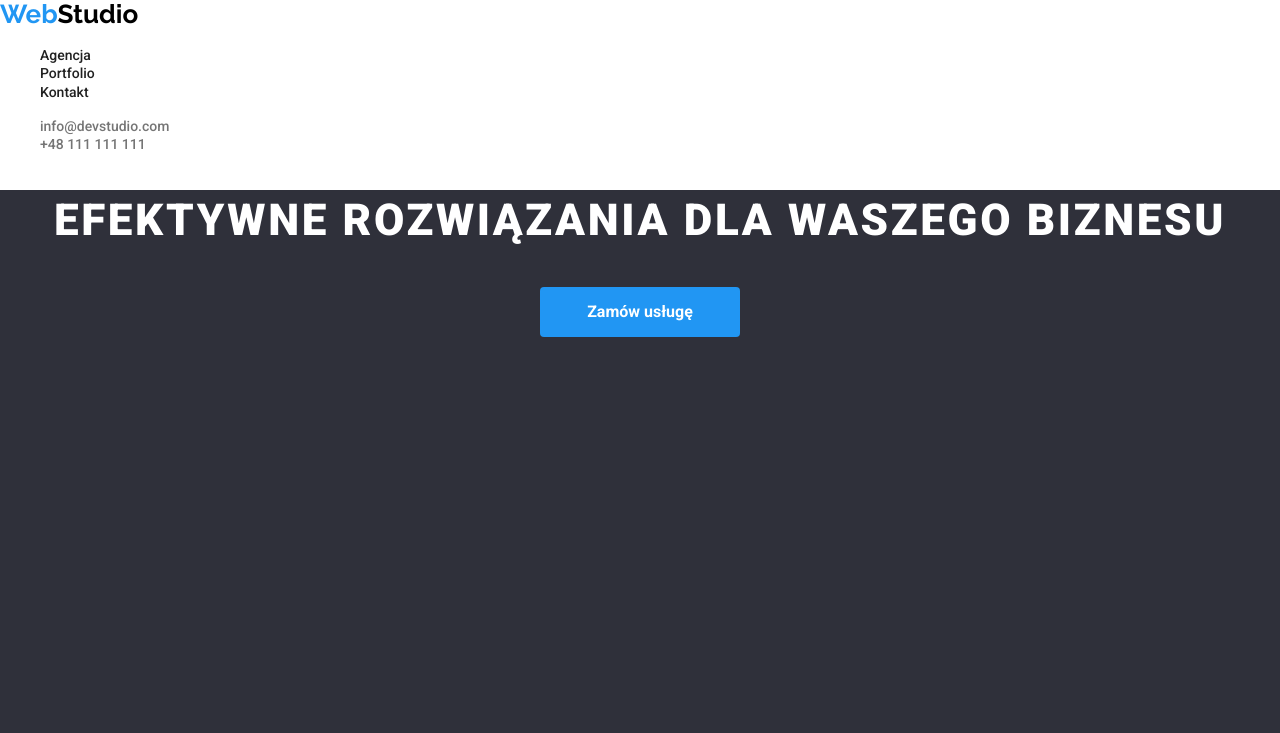
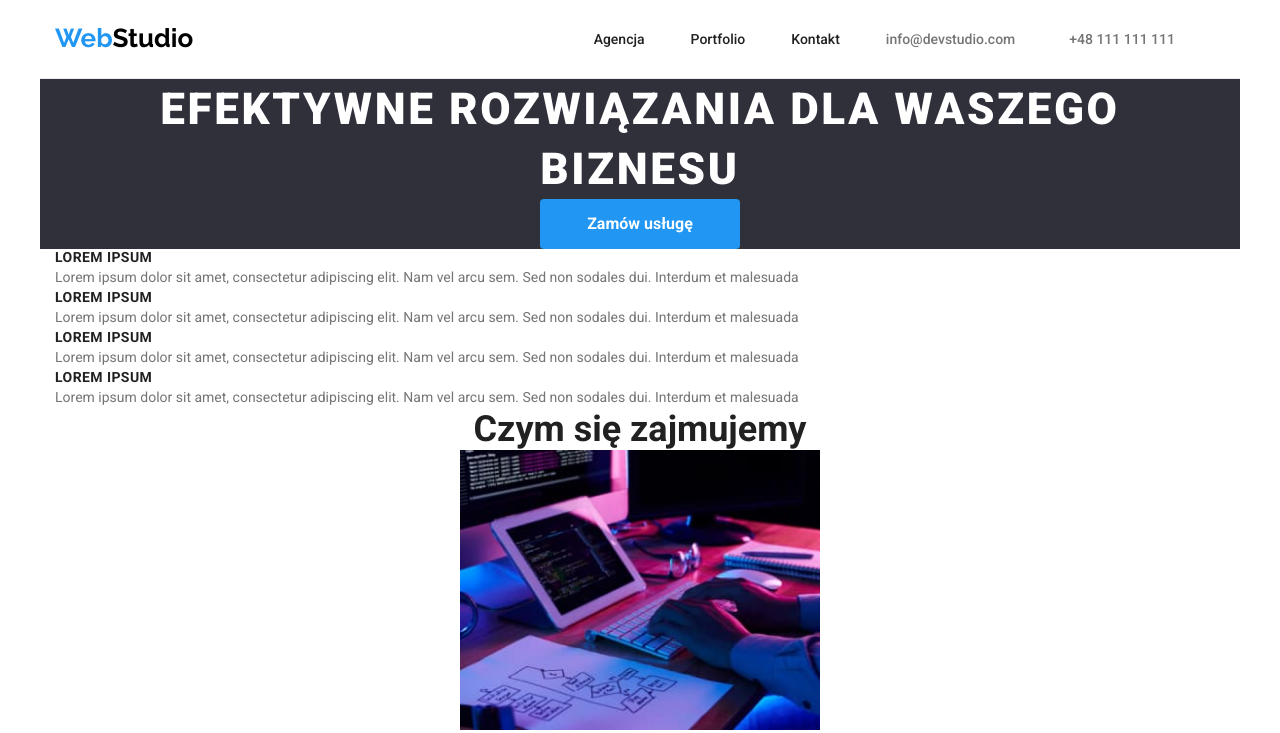
Before and after one commit to marqs90/goit-markup-hw-03, a plain HTML site: page index.html in a window 1280 px wide. Shown: the top 733 px of the page. Drawn offline with nearby package versions, Linux system fonts and the light colour scheme.

Commit message:
finished arrange nav

```diff
--- a/css/styles.css
+++ b/css/styles.css
@@ -8,13 +8,38 @@
 	--color-bcg-second: #2f303a;
 }
 
+* {
+	margin: 0;
+	padding: 0;
+}
+
 body {
 	background-color: var(--color-bcg-first);
 	font-family: "Roboto", sans-serif;
 	color: var(--color-font-first);
 }
 
+.container {
+	width: 100%;
+	max-width: 1200px;
+	margin: auto;
+	padding: 0 15px;
+}
+
 /* Header, nav, logo */
+
+.header {
+	padding-top: 24px;
+	padding-bottom: 24px;
+	display: flex;
+	justify-content: space-between;
+	align-items: center;
+	border-bottom: 1px solid #ececec;
+}
+
+.navigation {
+	display: flex;
+}
 
 .logo {
 	font-family: "Raleway", sans-serif;
@@ -28,6 +53,9 @@ body {
 }
 
 .nav-list {
+	display: flex;
+	align-items: center;
+	flex-wrap: wrap;
 	list-style: none;
 }
 
@@ -37,6 +65,10 @@ body {
 	font-weight: 500;
 	color: var(--color-font-first);
 }
+.nav-item {
+	margin-right: 46px;
+	display: inline;
+}
 
 .nav-link:hover,
 .nav-link:focus,
@@ -44,6 +76,10 @@ body {
 	color: var(--color-font-third);
 }
 
+.contact-item {
+	display: inline;
+	margin-right: 50px;
+}
 .contact-list {
 	list-style: none;
 }
@@ -64,7 +100,6 @@ body {
 /* Hero */
 
 .hero {
-	height: 600px;
 	background-color: var(--color-bcg-second);
 	text-align: center;
 }
@@ -106,7 +141,7 @@ body {
 }
 
 .portfolio-menu-item {
-	display: inline;
+	display: block;
 }
 
 .btn-submenu {
--- a/index.html
+++ b/index.html
@@ -10,16 +10,20 @@
 		<link
 			href="https://fonts.googleapis.com/css2?family=Raleway:wght@700&family=Roboto:wght@400;500;700;900&display=swap"
 			rel="stylesheet" />
-			<link rel="stylesheet" href="https://cdnjs.cloudflare.com/ajax/libs/modern-normalize/1.1.0/modern-normalize.min.css" integrity="sha512-wpPYUAdjBVSE4KJnH1VR1HeZfpl1ub8YT/NKx4PuQ5NmX2tKuGu6U/JRp5y+Y8XG2tV+wKQpNHVUX03MfMFn9Q==" crossorigin="anonymous" referrerpolicy="no-referrer" />
+		<link
+			rel="stylesheet"
+			href="https://cdnjs.cloudflare.com/ajax/libs/modern-normalize/1.1.0/modern-normalize.min.css"
+			integrity="sha512-wpPYUAdjBVSE4KJnH1VR1HeZfpl1ub8YT/NKx4PuQ5NmX2tKuGu6U/JRp5y+Y8XG2tV+wKQpNHVUX03MfMFn9Q=="
+			crossorigin="anonymous"
+			referrerpolicy="no-referrer" />
 		<link rel="stylesheet" href="./css/styles.css" />
 	</head>
 	<body>
 		<!-- Header, nav, logo -->
-		<header class="header">
+		<header class="header container">
 			<a class="logo" href="index.html" title="Strona główna"
-				><span class="blue-logo">Web</span>Studio</a
-			>
-			<nav>
+				><span class="blue-logo">Web</span>Studio</a>
+			<nav class="navigation">
 				<ul class="nav-list">
 					<li class="nav-item">
 						<a class="nav-link" href="#">Agencja</a>
@@ -45,12 +49,12 @@
 		</header>
 		<!-- Hero -->
 		<main class="main">
-			<section class="hero">
+			<section class="hero container">
 				<h1 class="hero-title">EFEKTYWNE ROZWIĄZANIA DLA WASZEGO BIZNESU</h1>
 				<button type="button" class="btn-hero">Zamów usługę</button>
 			</section>
 			<!-- Section lorem -->
-			<section class="lorem">
+			<section class="lorem container">
 				<ul class="lorem-list">
 					<li class="lorem-item">
 						<h3 class="lorem-title">LOREM IPSUM</h3>
@@ -83,7 +87,7 @@
 				</ul>
 			</section>
 			<!-- our Job offer  -->
-			<section class="offer">
+			<section class="offer container">
 				<h2 class="offer-title">Czym się zajmujemy</h2>
 				<ul class="offer-list">
 					<li class="offer-item">
@@ -113,7 +117,7 @@
 				</ul>
 			</section>
 			<!-- ourTeam -->
-			<section class="team">
+			<section class="team container">
 				<h2 class="team-title">Nasz zespół</h2>
 				<ul class="team-list">
 					<li class="team-item">
@@ -176,7 +180,7 @@
 			</section>
 		</main>
 		<!-- Footer -->
-		<footer class="footer">
+		<footer class="footer container">
 			<a class="logo" href="index.html" title="Strona główna"
 				><span class="blue-logo">Web</span>Studio</a
 			>
```
Also changed, not shown: portfolio.html (+4 -4 lines).
